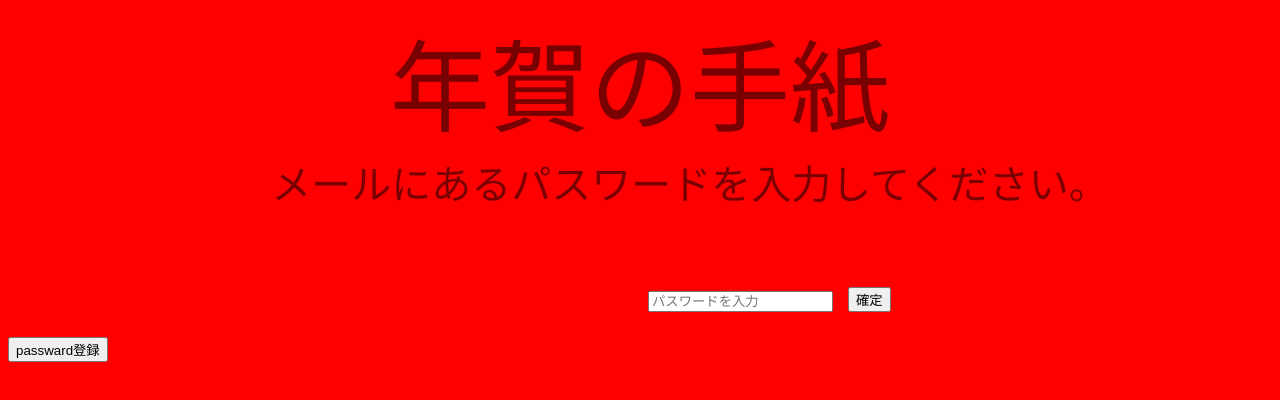
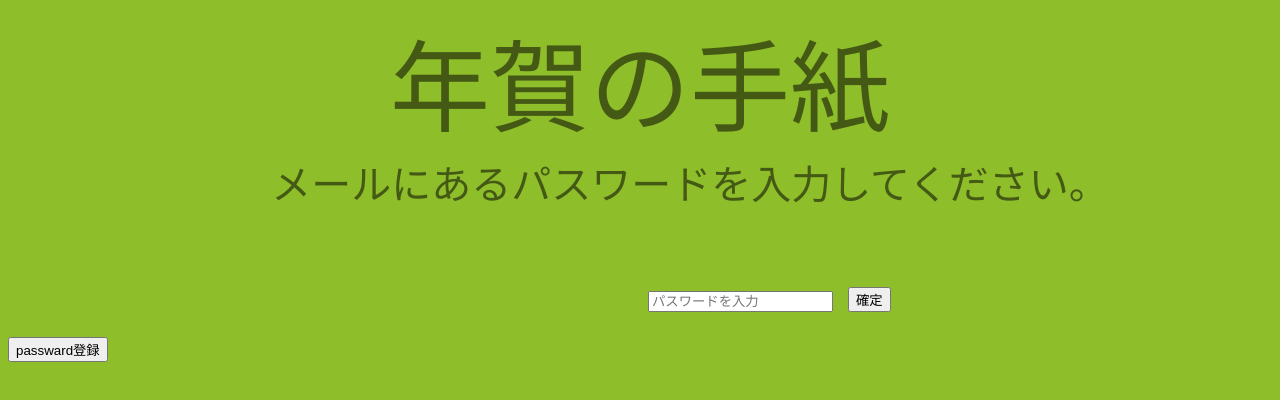
Before and after one commit to yamatoaita/letter.github.io, a plain HTML site: page index.html in a window 1280 px wide. Shown: the top 400 px of the page. Drawn offline with Linux system fonts and the light colour scheme.

Commit message:
Add files via upload

```diff
--- a/letter.css
+++ b/letter.css
@@ -1,6 +1,6 @@
 body{
     /*background-color: rgb(244, 244, 193);*/
-    background-color: red;
+    background-color: rgb(143, 190, 43);
 }
 
 
--- a/letter.js
+++ b/letter.js
@@ -41,6 +41,7 @@ class SiteSystem{
 
         if(this.passward){//page2
             {//変数の宣言
+                alert("in page 2");
                 this.id = 0;
                 this.page_index = 0;
                 this.pages = [];
```
